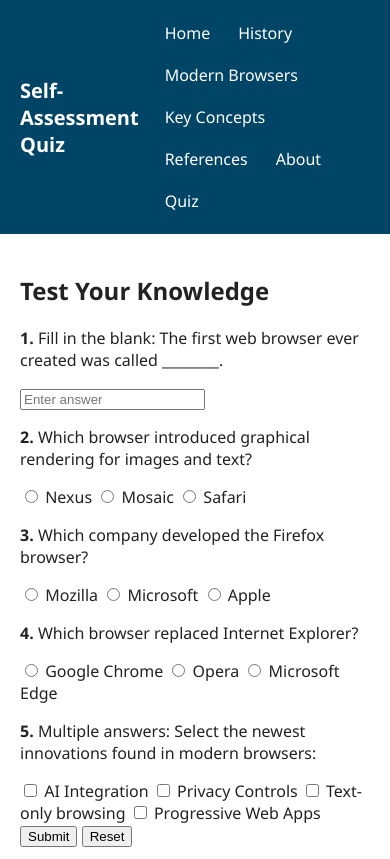
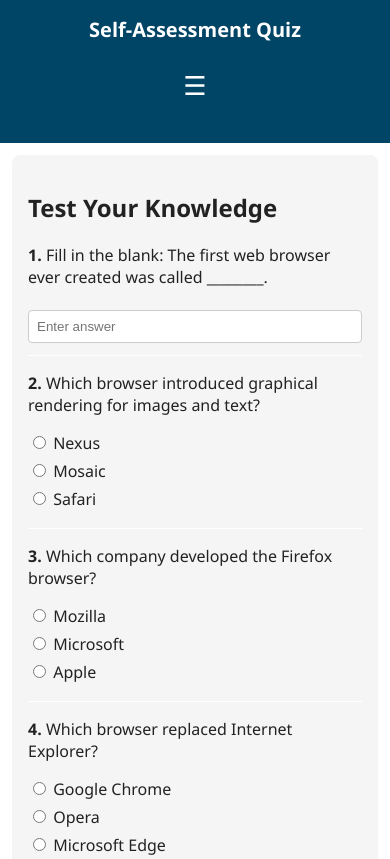
Before and after one commit to Kirbingus/mmiller_site, a plain HTML site: page quiz.html in a window 390 px wide. Shown: the top 859 px of the page. Drawn offline with Linux system fonts and the light colour scheme.

Commit message:
Add files via upload

```diff
--- a/quiz.html
+++ b/quiz.html
@@ -12,8 +12,11 @@
     <header>
       <div class="top">
         <h1>Self-Assessment Quiz</h1>
+
+		<span id="hamburger" class="hamburger">☰</span>
+
         <nav>
-          <ul class="nav">
+          <ul id="navList" class="nav">
             <li><a href="index.html">Home</a></li>
             <li><a href="history.html">History</a></li>
             <li><a href="modern.html">Modern Browsers</a></li>
--- a/script.js
+++ b/script.js
@@ -1,3 +1,13 @@
+// Mobile Menu
+document.addEventListener("DOMContentLoaded", () => {
+  const burger = document.getElementById("hamburger");
+  const navMenu = document.getElementById("navList");
+
+  burger.addEventListener("click", () => {
+    navMenu.classList.toggle("mobile-show");
+  });
+});
+
 // quiz logic
 document.addEventListener("DOMContentLoaded", () => {
   const quiz = document.getElementById("quizForm");
--- a/style.css
+++ b/style.css
@@ -3,6 +3,8 @@
 :root{
   --brand:#004466;
   --accent:#006699;
+  --success: #2e8b57;
+  --error: #b22222;
   --muted:#f4f7f9;
   --text:#222;
   --max-width:1000px;
@@ -44,10 +46,22 @@ header .top{
 }
 
 h1{font-size:1.25rem; margin:0}
-nav ul{list-style:none; padding:0; margin:0; display:flex; gap:0.5rem;}
+nav ul{
+	list-style:none;
+	padding:0;
+	margin:0;
+	display:flex;
+	gap:0.5rem;
+}
+
 nav a{
-  color:white; text-decoration:none; padding:6px 10px; display:inline-block; border-radius:4px;
+  color:white;
+  text-decoration:none;
+  padding:6px 10px;
+  display:inline-block;
+  border-radius:4px;
 }
+
 nav a:hover{background:var(--accent)}
 
 /* Main content area uses CSS grid to create a content column and optional aside */
@@ -65,12 +79,25 @@ main{
 }
 
 /* Article and aside styling */
-article{background:whitesmoke; padding:1rem; border-radius:8px}
-aside{background:#fff; padding:1rem; border-radius:8px; border:1px solid #eee}
+article{
+	background:whitesmoke;
+	padding:1rem;
+	border-radius:8px
+}
+
+aside{
+	background:#fff;
+	padding:1rem;
+	border-radius:8px;
+	border:1px solid #eee
+}
 
 /* Footer */
 footer{
-  background:#efefef; padding:0.75rem 1.25rem; text-align:center; font-size:0.9rem;
+  background:#efefef;
+  padding:0.75rem 1.25rem;
+  text-align:center;
+  font-size:0.9rem;
   border-top:1px solid #e2e2e2;
 }
 
@@ -88,3 +115,89 @@ a.content-link:hover{border-bottom-color:var(--accent)}
 
 /* Simple image handling */
 img.responsive{max-width:100%; height:auto; display:block; margin:0 auto;}
+
+/* Quiz styles */
+.quiz-container {
+  background: whitesmoke;
+  padding: 1rem;
+  border-radius: 8px;
+  max-width: 900px;
+}
+.question {
+  margin-bottom: 1rem;
+  padding-bottom: .75rem;
+  border-bottom: 1px solid #fff;
+}
+input[type="text"] {
+  width: 100%;
+  padding: 8px;
+  margin-top: 6px;
+  border: 1px solid #ccc;
+  border-radius: 4px;
+}
+label { display: block; margin: 6px 0; }
+button {
+  background: var(--brand);
+  color: white;
+  border: none;
+  padding: 10px 14px;
+  border-radius: 6px;
+  cursor: pointer;
+  margin-right: 8px;
+}
+button:hover { background: var(--accent); }
+
+/* Feedback */
+.correct { color: var(--success); font-weight: 600; }
+.incorrect { color: var(--error); font-weight: 600; }
+.score-pass { color: var(--success); font-weight: 700; }
+.score-fail { color: var(--error); font-weight: 700; }
+.result { margin-top: 1rem; padding: .75rem; border-radius: 8px; background: #fff; }
+
+/* Mobile menu */
+.hamburger {
+  display: none;
+  font-size: 26px;
+  cursor: pointer;
+  padding: 8px;
+}
+
+/* Mobile menu hidden initially */
+nav ul.mobile-hidden {
+  display: none;
+  flex-direction: column;
+  background: var(--brand);
+  width: 100%;
+  padding: 1rem 0;
+}
+
+/* Tablet breakpoint */
+@media (max-width: 900px) {
+  .top {
+    flex-direction: column;
+    align-items: flex-start;
+  }
+}
+
+/* Mobile breakpoint */
+@media (max-width: 600px) {
+  .hamburger {
+    display: block;
+  }
+
+  nav ul {
+    display: none;
+  }
+
+  nav ul.mobile-show {
+    display: flex;
+  }
+
+  table, th, td {
+    font-size: 14px;
+  }
+
+  main {
+    padding: 0.75rem;
+  }
+}
```
Also changed, not shown: about.html (+6 -2 lines), concepts.html (+6 -2 lines), history.html (+6 -2 lines), index.html (+6 -2 lines), modern.html (+6 -2 lines), references.html (+6 -2 lines).
